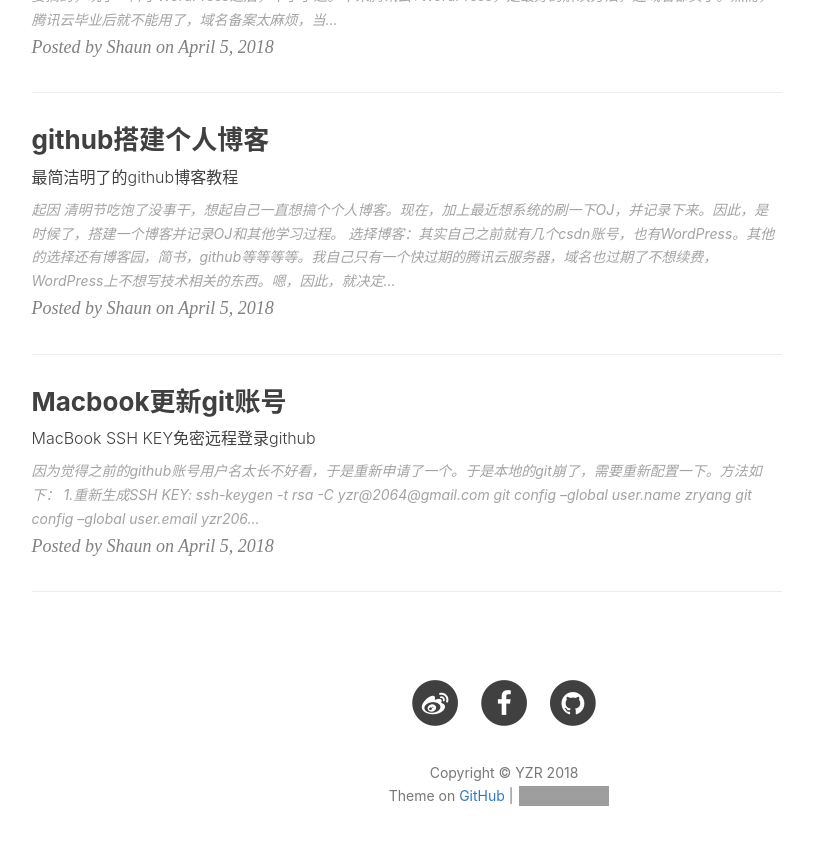
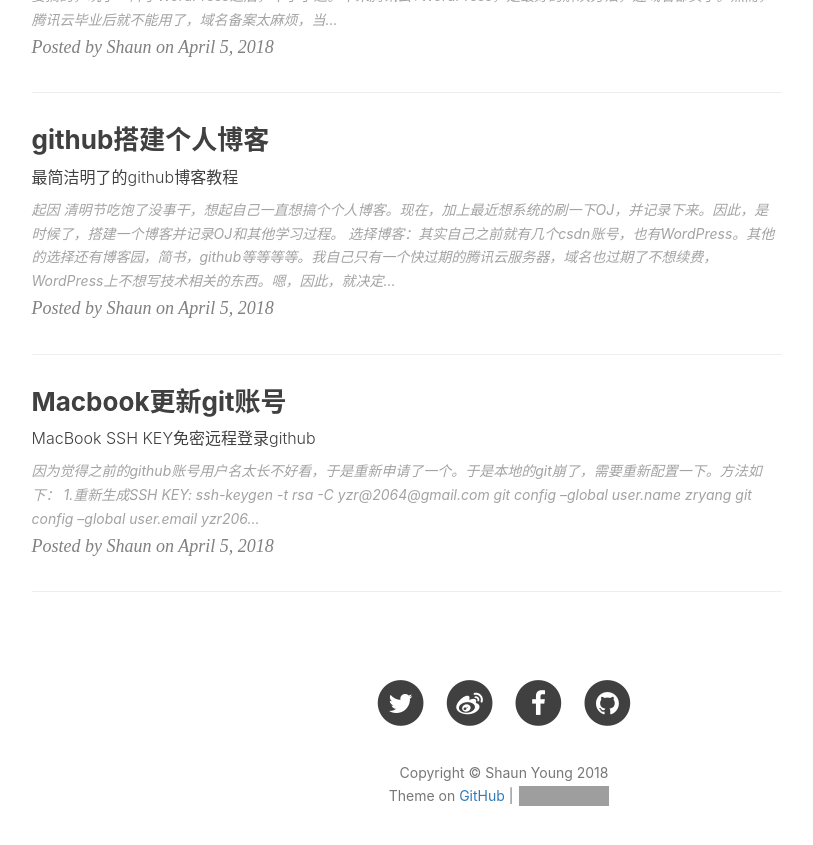
Before and after one commit to zryang/zryang.github.io, a Jekyll site: the page built from index.html, in a window 1280 px wide and 900 px high, scrolled down 1580 px. Shown: the top 845 px of the window, without its empty margins (136-949 px from the left). Built offline with Jekyll 4.4.1, drawn with Linux system fonts in a browser that asks for light colours; nearby versions of some CDN libraries; the list of posts is cut into pages by our own code; comment, search, counter and statistics services are not loaded; some of the changed text lies outside the part shown; grey boxes are pictures that could not be loaded.

Commit message:
update config,title&link

```diff
--- a/_config.yml
+++ b/_config.yml
@@ -1,5 +1,5 @@
 # Site settings
-title: YZR
+title: Shaun Young
 SEOTitle: 山夕为岁
 header-img: img/post-bg-desk.jpg
 email: yzr2064@gmail.com
@@ -11,10 +11,11 @@ baseurl: ""                             # for example, '/blog' if your blog host
 
 # SNS settings
 RSS: false
+github_username:    zryang
+twitter_username:   ZeroYounger
+facebook_username:  ZorroYoung
 weibo_username:     3880187756
-facebook_username:  ZorroYoung
-github_username:    zryang
-linkedin: 子荣-杨-855ba2100
+#linkedin: 子荣-杨-855ba2100
 #zhihu_username:     lu-sheng-83-99
 #twitter_username:   ZeroYounger
 # linkedin_username:  firstname-lastname-idxxxx
```
